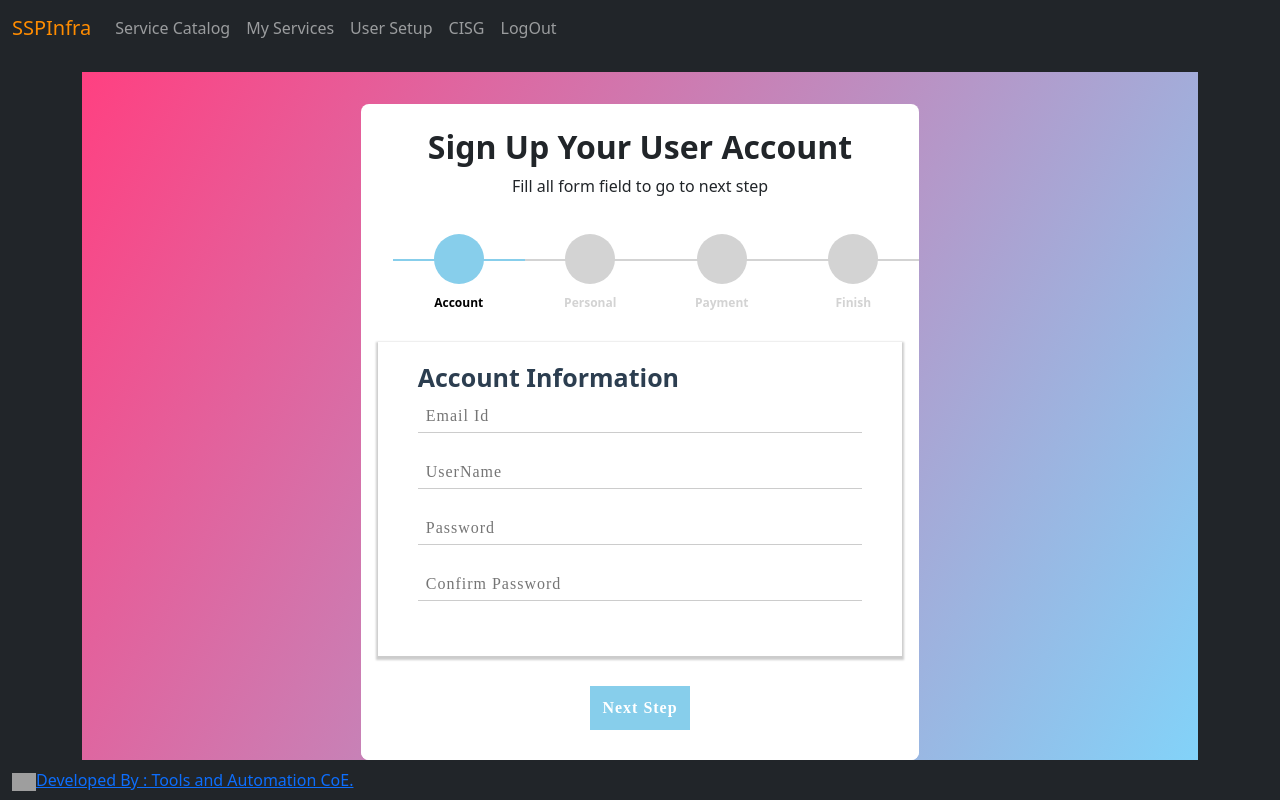
After one commit to deepteshb/sspinfra, a Flask app: page /multistep in a window 1280 px wide. The commit adds this page. Run offline with Flask 2, Linux system fonts and the light colour scheme; some libraries are stand-ins or nearby versions; grey boxes are pictures that could not be loaded.

Commit message:
update changes in db

```diff
--- a/app.py
+++ b/app.py
@@ -1,16 +1,22 @@
-from flask import Flask,render_template,url_for,session
+from flask import Flask,render_template,url_for,session,g,request
 from flask_sqlalchemy import SQLAlchemy
 from database import get_response
 
 app = Flask(__name__)
 
+#database helpers
+@app.teardown_appcontext
+def close_db(error):
+    if hasattr(g, 'sqlite_db'):
+        g.sqlite_db.close()
 
 @app.route("/")
 def index():
     return render_template('login.html')
 
-@app.route("/login")
+@app.route("/login", methods=['POST', 'GET'])
 def login():
+
     return render_template('login.html')
 
 @app.route("/logout")
@@ -42,9 +48,13 @@ def selectvm():
 def addservice():
     return render_template('cisgaddservice.html')
 
+@app.route("/multistep")
+def multistep():
+    return render_template('multistep.html')
+
 @app.route("/cisghome")
 def cisghome():
-    get_response()
+    #get_response()
     return render_template('cisgservices.html')
 
 if __name__ == '__main__':
--- a/templates/base.html
+++ b/templates/base.html
@@ -35,24 +35,26 @@
 
         <!--Footer-->
         <nav class="navbar navbar-inverse navbar-dark bg-dark fixed-bottom">
-            <div class="container-fluid">
-                <a title="Colin Viebrock, Public domain, via Wikimedia Commons" href="https://commons.wikimedia.org/wiki/File:Opensource.svg"><img width="24" alt="Opensource" src="https://upload.wikimedia.org/wikipedia/commons/thumb/4/42/Opensource.svg/256px-Opensource.svg.png">Developed By : &copy; 2021. Deeptesh Bhattacharcharya. </a>
-                <span class="text-primary">OSS Licence : &copy; 2007 Free Software Foundation, Inc.</span>
-            </div>
+            {% include 'footer.html' %}
         </nav>
 
         <!-- Optional JavaScript; choose one of the two! -->
 
-        <!-- Option 1: Bootstrap Bundle with Popper -->
+        <!-- Option 1: Bootstrap Bundle with Popper
         <script src="https://cdn.jsdelivr.net/npm/bootstrap@5.1.3/dist/js/bootstrap.bundle.min.js"
             integrity="sha384-ka7Sk0Gln4gmtz2MlQnikT1wXgYsOg+OMhuP+IlRH9sENBO0LRn5q+8nbTov4+1p"
+            crossorigin="anonymous"></script> -->
+
+        <!-- Option 2: Separate Popper and Bootstrap JS -->
+
+        <script src="https://cdnjs.cloudflare.com/ajax/libs/jquery/3.2.1/jquery.min.js"></script>
+        <script src="https://cdn.jsdelivr.net/npm/@popperjs/core@2.10.2/dist/umd/popper.min.js"
+            integrity="sha384-7+zCNj/IqJ95wo16oMtfsKbZ9ccEh31eOz1HGyDuCQ6wgnyJNSYdrPa03rtR1zdB"
+            crossorigin="anonymous"></script>
+        <script src="https://cdn.jsdelivr.net/npm/bootstrap@5.1.3/dist/js/bootstrap.min.js"
+            integrity="sha384-QJHtvGhmr9XOIpI6YVutG+2QOK9T+ZnN4kzFN1RtK3zEFEIsxhlmWl5/YESvpZ13"
             crossorigin="anonymous"></script>
 
-        <!-- Option 2: Separate Popper and Bootstrap JS -->
-        <!--
-    <script src="https://cdn.jsdelivr.net/npm/@popperjs/core@2.10.2/dist/umd/popper.min.js" integrity="sha384-7+zCNj/IqJ95wo16oMtfsKbZ9ccEh31eOz1HGyDuCQ6wgnyJNSYdrPa03rtR1zdB" crossorigin="anonymous"></script>
-    <script src="https://cdn.jsdelivr.net/npm/bootstrap@5.1.3/dist/js/bootstrap.min.js" integrity="sha384-QJHtvGhmr9XOIpI6YVutG+2QOK9T+ZnN4kzFN1RtK3zEFEIsxhlmWl5/YESvpZ13" crossorigin="anonymous"></script>
-    -->
     </body>
 
 </html>
--- a/templates/footer.html
+++ b/templates/footer.html
@@ -1,4 +1,4 @@
 <div class="container-fluid">
-    <a title="Colin Viebrock, Public domain, via Wikimedia Commons" href="https://commons.wikimedia.org/wiki/File:Opensource.svg"><img width="24" alt="Opensource" src="https://upload.wikimedia.org/wikipedia/commons/thumb/4/42/Opensource.svg/256px-Opensource.svg.png">Developed By : &copy; 2021. Deeptesh Bhattacharcharya. </a>
-    <span class="text-primary">OSS Licence : &copy; 2007 Free Software Foundation, Inc.</span>
+    <a title="Colin Viebrock, Public domain, via Wikimedia Commons" href="https://commons.wikimedia.org/wiki/File:Opensource.svg"><img width="24" alt="Opensource" src="https://upload.wikimedia.org/wikipedia/commons/thumb/4/42/Opensource.svg/256px-Opensource.svg.png">Developed By : Tools and Automation CoE. </a>
+
 </div>
--- /dev/null
+++ b/templates/multistep.html
@@ -0,0 +1,394 @@
+{% extends 'base.html'%}
+{% block content %}
+<style>
+    * {
+    margin: 0;
+    padding: 0
+}
+
+html {
+    height: 100%
+}
+
+#grad1 {
+    background-color: #9C27B0;
+    background-image: linear-gradient(120deg, #FF4081, #81D4FA)
+}
+
+#msform {
+    text-align: center;
+    position: relative;
+    margin-top: 20px
+}
+
+#msform fieldset .form-card {
+    background: white;
+    border: 0 none;
+    border-radius: 0px;
+    box-shadow: 0 2px 2px 2px rgba(0, 0, 0, 0.2);
+    padding: 20px 40px 30px 40px;
+    box-sizing: border-box;
+    width: 94%;
+    margin: 0 3% 20px 3%;
+    position: relative
+}
+
+#msform fieldset {
+    background: white;
+    border: 0 none;
+    border-radius: 0.5rem;
+    box-sizing: border-box;
+    width: 100%;
+    margin: 0;
+    padding-bottom: 20px;
+    position: relative
+}
+
+#msform fieldset:not(:first-of-type) {
+    display: none
+}
+
+#msform fieldset .form-card {
+    text-align: left;
+    color: #9E9E9E
+}
+
+#msform input,
+#msform textarea {
+    padding: 0px 8px 4px 8px;
+    border: none;
+    border-bottom: 1px solid #ccc;
+    border-radius: 0px;
+    margin-bottom: 25px;
+    margin-top: 2px;
+    width: 100%;
+    box-sizing: border-box;
+    font-family: montserrat;
+    color: #2C3E50;
+    font-size: 16px;
+    letter-spacing: 1px
+}
+
+#msform input:focus,
+#msform textarea:focus {
+    -moz-box-shadow: none !important;
+    -webkit-box-shadow: none !important;
+    box-shadow: none !important;
+    border: none;
+    font-weight: bold;
+    border-bottom: 2px solid skyblue;
+    outline-width: 0
+}
+
+#msform .action-button {
+    width: 100px;
+    background: skyblue;
+    font-weight: bold;
+    color: white;
+    border: 0 none;
+    border-radius: 0px;
+    cursor: pointer;
+    padding: 10px 5px;
+    margin: 10px 5px
+}
+
+#msform .action-button:hover,
+#msform .action-button:focus {
+    box-shadow: 0 0 0 2px white, 0 0 0 3px skyblue
+}
+
+#msform .action-button-previous {
+    width: 100px;
+    background: #616161;
+    font-weight: bold;
+    color: white;
+    border: 0 none;
+    border-radius: 0px;
+    cursor: pointer;
+    padding: 10px 5px;
+    margin: 10px 5px
+}
+
+#msform .action-button-previous:hover,
+#msform .action-button-previous:focus {
+    box-shadow: 0 0 0 2px white, 0 0 0 3px #616161
+}
+
+select.list-dt {
+    border: none;
+    outline: 0;
+    border-bottom: 1px solid #ccc;
+    padding: 2px 5px 3px 5px;
+    margin: 2px
+}
+
+select.list-dt:focus {
+    border-bottom: 2px solid skyblue
+}
+
+.card {
+    z-index: 0;
+    border: none;
+    border-radius: 0.5rem;
+    position: relative
+}
+
+.fs-title {
+    font-size: 25px;
+    color: #2C3E50;
+    margin-bottom: 10px;
+    font-weight: bold;
+    text-align: left
+}
+
+#progressbar {
+    margin-bottom: 30px;
+    overflow: hidden;
+    color: lightgrey
+}
+
+#progressbar .active {
+    color: #000000
+}
+
+#progressbar li {
+    list-style-type: none;
+    font-size: 12px;
+    width: 25%;
+    float: left;
+    position: relative
+}
+
+#progressbar #account:before {
+    font-family: FontAwesome;
+    content: "\f023"
+}
+
+#progressbar #personal:before {
+    font-family: FontAwesome;
+    content: "\f007"
+}
+
+#progressbar #payment:before {
+    font-family: FontAwesome;
+    content: "\f09d"
+}
+
+#progressbar #confirm:before {
+    font-family: FontAwesome;
+    content: "\f00c"
+}
+
+#progressbar li:before {
+    width: 50px;
+    height: 50px;
+    line-height: 45px;
+    display: block;
+    font-size: 18px;
+    color: #ffffff;
+    background: lightgray;
+    border-radius: 50%;
+    margin: 0 auto 10px auto;
+    padding: 2px
+}
+
+#progressbar li:after {
+    content: '';
+    width: 100%;
+    height: 2px;
+    background: lightgray;
+    position: absolute;
+    left: 0;
+    top: 25px;
+    z-index: -1
+}
+
+#progressbar li.active:before,
+#progressbar li.active:after {
+    background: skyblue
+}
+
+.radio-group {
+    position: relative;
+    margin-bottom: 25px
+}
+
+.radio {
+    display: inline-block;
+    width: 204;
+    height: 104;
+    border-radius: 0;
+    background: lightblue;
+    box-shadow: 0 2px 2px 2px rgba(0, 0, 0, 0.2);
+    box-sizing: border-box;
+    cursor: pointer;
+    margin: 8px 2px
+}
+
+.radio:hover {
+    box-shadow: 2px 2px 2px 2px rgba(0, 0, 0, 0.3)
+}
+
+.radio.selected {
+    box-shadow: 1px 1px 2px 2px rgba(0, 0, 0, 0.1)
+}
+
+.fit-image {
+    width: 100%;
+    object-fit: cover
+}
+</style>
+<div class="container-fluid" id="grad1">
+    <div class="row justify-content-center mt-0">
+        <div class="col-11 col-sm-9 col-md-7 col-lg-6 text-center p-0 mt-3 mb-2">
+            <div class="card px-0 pt-4 pb-0 mt-3 mb-3">
+                <h2><strong>Sign Up Your User Account</strong></h2>
+                <p>Fill all form field to go to next step</p>
+                <div class="row">
+                    <div class="col-md-12 mx-0">
+                        <form id="msform">
+                            <!-- progressbar -->
+                            <ul id="progressbar">
+                                <li class="active" id="account"><strong>Account</strong></li>
+                                <li id="personal"><strong>Personal</strong></li>
+                                <li id="payment"><strong>Payment</strong></li>
+                                <li id="confirm"><strong>Finish</strong></li>
+                            </ul> <!-- fieldsets -->
+                            <fieldset>
+                                <div class="form-card">
+                                    <h2 class="fs-title">Account Information</h2> <input type="email" name="email" placeholder="Email Id" />
+                                    <input type="text" name="uname" placeholder="UserName" />
+                                    <input type="password" name="pwd" placeholder="Password" />
+                                    <input type="password" name="cpwd" placeholder="Confirm Password" />
+                                </div>
+                                <input type="button" name="next" class="next action-button" value="Next Step" />
+                            </fieldset>
+                            <fieldset>
+                                <div class="form-card">
+                                    <h2 class="fs-title">Personal Information</h2> <input type="text" name="fname" placeholder="First Name" /> <input type="text" name="lname" placeholder="Last Name" /> <input type="text" name="phno" placeholder="Contact No." /> <input type="text" name="phno_2" placeholder="Alternate Contact No." />
+                                </div> <input type="button" name="previous" class="previous action-button-previous" value="Previous" /> <input type="button" name="next" class="next action-button" value="Next Step" />
+                            </fieldset>
+                            <fieldset>
+                                <div class="form-card">
+                                    <h2 class="fs-title">Payment Information</h2>
+                                    <div class="radio-group">
+                                        <div class='radio' data-value="credit"><img src="https://i.imgur.com/XzOzVHZ.jpg" width="200px" height="100px"></div>
+                                        <div class='radio' data-value="paypal"><img src="https://i.imgur.com/jXjwZlj.jpg" width="200px" height="100px"></div> <br>
+                                    </div> <label class="pay">Card Holder Name*</label> <input type="text" name="holdername" placeholder="" />
+                                    <div class="row">
+                                        <div class="col-9"> <label class="pay">Card Number*</label> <input type="text" name="cardno" placeholder="" /> </div>
+                                        <div class="col-3"> <label class="pay">CVC*</label> <input type="password" name="cvcpwd" placeholder="***" /> </div>
+                                    </div>
+                                    <div class="row">
+                                        <div class="col-3"> <label class="pay">Expiry Date*</label> </div>
+                                        <div class="col-9"> <select class="list-dt" id="month" name="expmonth">
+                                                <option selected>Month</option>
+                                                <option>January</option>
+                                                <option>February</option>
+                                                <option>March</option>
+                                                <option>April</option>
+                                                <option>May</option>
+                                                <option>June</option>
+                                                <option>July</option>
+                                                <option>August</option>
+                                                <option>September</option>
+                                                <option>October</option>
+                                                <option>November</option>
+                                                <option>December</option>
+                                            </select> <select class="list-dt" id="year" name="expyear">
+                                                <option selected>Year</option>
+                                            </select> </div>
+                                    </div>
+                                </div> <input type="button" name="previous" class="previous action-button-previous" value="Previous" /> <input type="button" name="make_payment" class="next action-button" value="Confirm" />
+                            </fieldset>
+                            <fieldset>
+                                <div class="form-card">
+                                    <h2 class="fs-title text-center">Success !</h2> <br><br>
+                                    <div class="row justify-content-center">
+                                        <div class="col-3"> <img src="https://img.icons8.com/color/96/000000/ok--v2.png" class="fit-image"> </div>
+                                    </div> <br><br>
+                                    <div class="row justify-content-center">
+                                        <div class="col-7 text-center">
+                                            <h5>You Have Successfully Signed Up</h5>
+                                        </div>
+                                    </div>
+                                </div>
+                            </fieldset>
+                        </form>
+                    </div>
+                </div>
+            </div>
+        </div>
+    </div>
+</div>
+{% endblock %}
+<script>
+$(document).ready(function(){
+
+var current_fs, next_fs, previous_fs; //fieldsets
+var opacity;
+
+$(".next").click(function(){
+
+current_fs = $(this).parent();
+next_fs = $(this).parent().next();
+
+//Add Class Active
+$("#progressbar li").eq($("fieldset").index(next_fs)).addClass("active");
+
+//show the next fieldset
+next_fs.show();
+//hide the current fieldset with style
+current_fs.animate({opacity: 0}, {
+step: function(now) {
+// for making fielset appear animation
+opacity = 1 - now;
+
+current_fs.css({
+'display': 'none',
+'position': 'relative'
+});
+next_fs.css({'opacity': opacity});
+},
+duration: 600
+});
+});
+
+$(".previous").click(function(){
+
+current_fs = $(this).parent();
+previous_fs = $(this).parent().prev();
+
+//Remove class active
+$("#progressbar li").eq($("fieldset").index(current_fs)).removeClass("active");
+
+//show the previous fieldset
+previous_fs.show();
+
+//hide the current fieldset with style
+current_fs.animate({opacity: 0}, {
+step: function(now) {
+// for making fielset appear animation
+opacity = 1 - now;
+
+current_fs.css({
+'display': 'none',
+'position': 'relative'
+});
+previous_fs.css({'opacity': opacity});
+},
+duration: 600
+});
+});
+
+$('.radio-group .radio').click(function(){
+$(this).parent().find('.radio').removeClass('selected');
+$(this).addClass('selected');
+});
+
+$(".submit").click(function(){
+return false;
+})
+
+});
+</script>
```
Also changed, not shown: database.py (+17 -3 lines), templates/cisgaddservice.html (+18 -13 lines), templates/register.html (+5 -22 lines), sspinfra.db, static/Microsoft_Azure_Logo.svg (deleted), static/images/Amazon_Web_Services-Logo.wine.svg (added), static/images/Amazon_Web_Services_Logo.svg (renamed from static/Amazon_Web_Services_Logo.svg), static/images/Google_Cloud_Platform-Logo.wine.svg (added), static/images/Microsoft_Azure-Logo.wine.svg (added), static/images/VMware-Logo.wine.svg (added), 1 other file.
